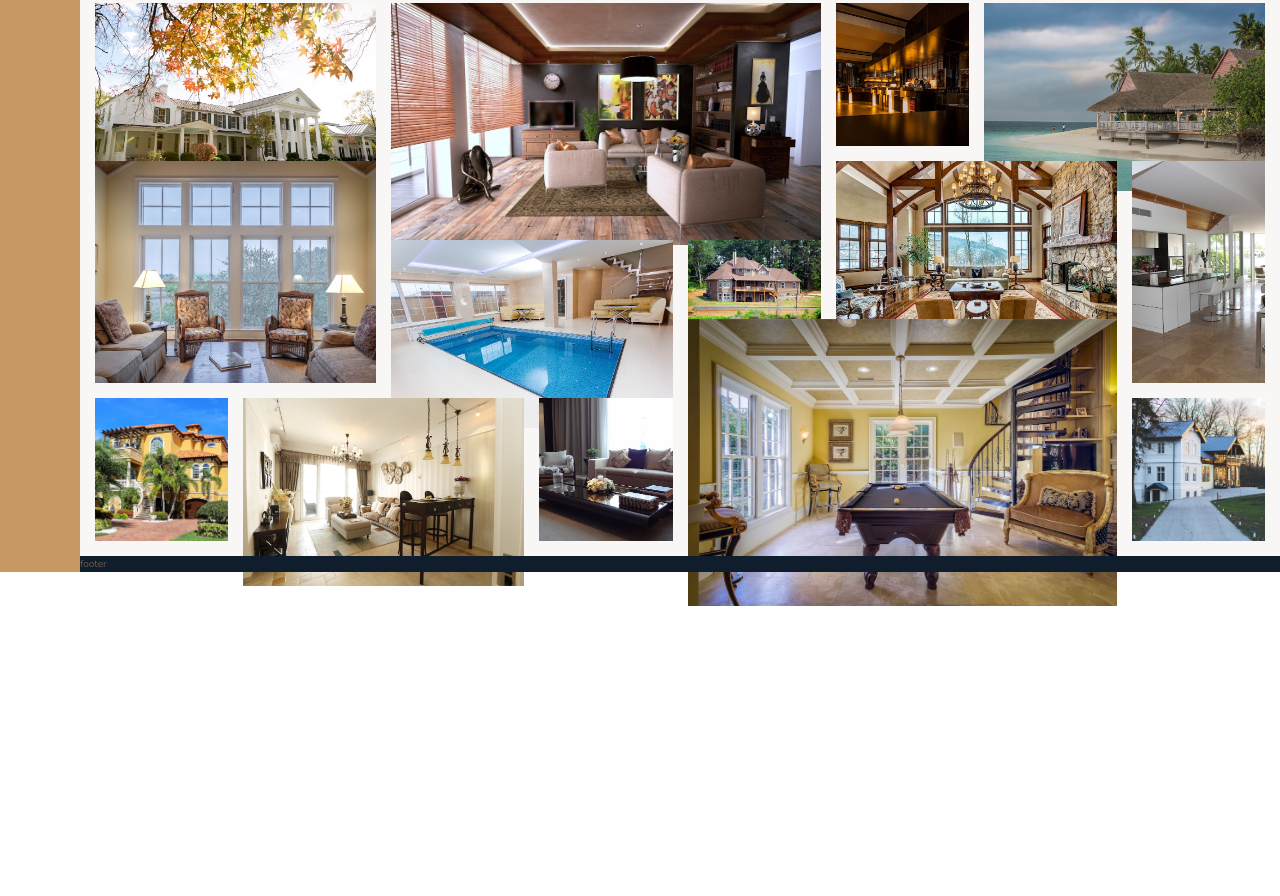
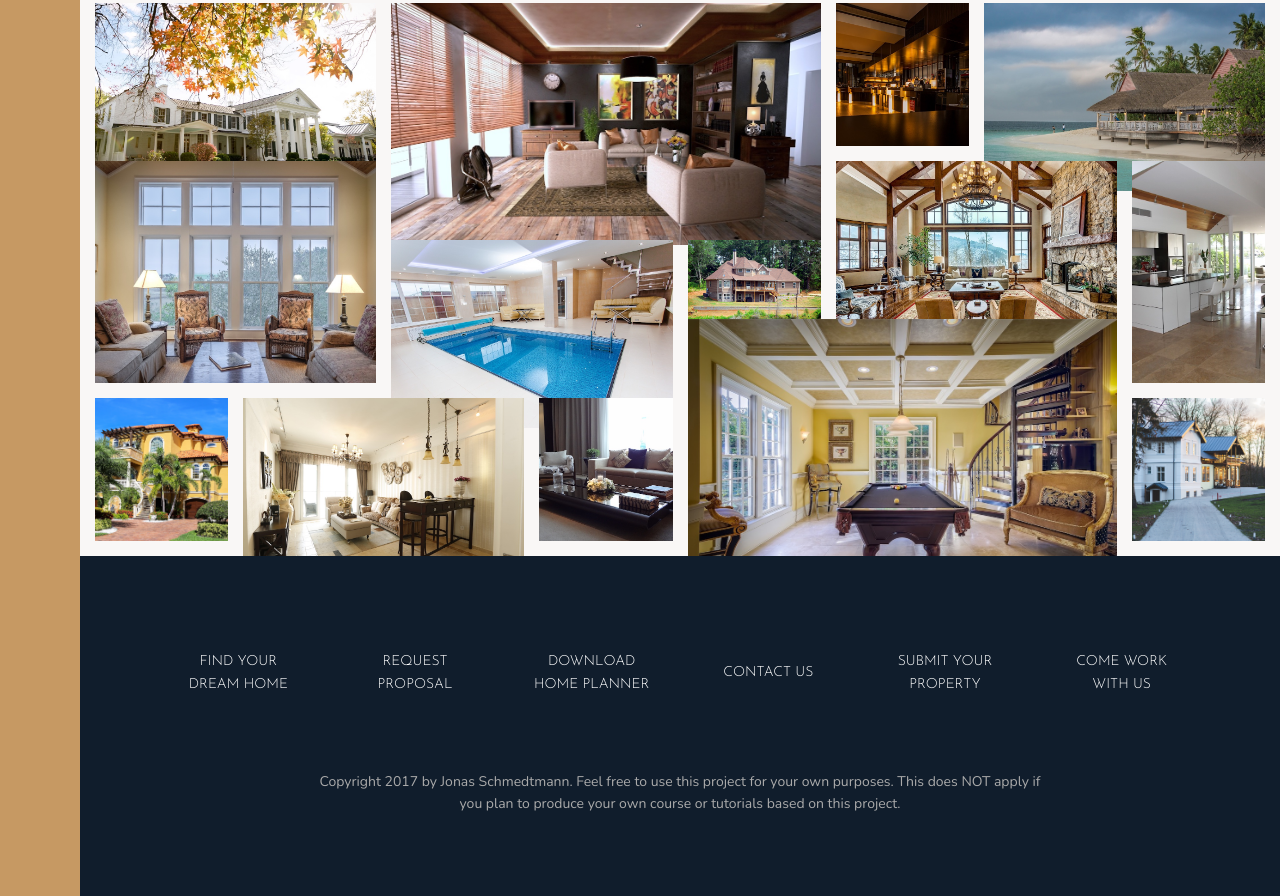
Before and after one commit to eelok/grid-3-nnexterr, a website: page index.html in a window 1280 px wide. Shown: the part 3084-3980 px from the top of the page. Before the commit the page ends 3690 px from the top, so only its background shows below. Drawn offline with nearby package versions, Linux system fonts and the light colour scheme.

Commit message:
complete footer section

```diff
--- a/index.html
+++ b/index.html
@@ -340,7 +340,18 @@
         </section>
 
         <footer class="footer">
-            footer
+            <ul class="nav">
+                <li class="nav__item"><a href="#" class="nav__link">Find your dream home</a></li>
+                <li class="nav__item"><a href="#" class="nav__link">Request proposal</a></li>
+                <li class="nav__item"><a href="#" class="nav__link">Download home planner</a></li>
+                <li class="nav__item"><a href="#" class="nav__link">Contact us</a></li>
+                <li class="nav__item"><a href="#" class="nav__link">Submit your property</a></li>
+                <li class="nav__item"><a href="#" class="nav__link">Come work with us</a></li>
+            </ul>
+            <p class="copyright">
+                Copyright 2017 by Jonas Schmedtmann. Feel free to use this project for your own purposes. This does NOT apply if you plan
+                to produce your own course or tutorials based on this project.
+            </p>
         </footer>
 
 
--- a/sass/_footer.scss
+++ b/sass/_footer.scss
@@ -1,4 +1,42 @@
 .footer{
     background-color: $color-secondary;
     grid-column: full-start / full-end;
+    padding: 8rem;
 }
+
+.nav {
+    display: grid;
+    grid-template-columns: repeat(auto-fit, minmax(15rem, 1fr));
+    grid-gap: 2rem;
+    list-style: none;
+    align-items: center;
+
+    &__link:link,
+    &__link:visited {
+        text-decoration: none;
+        color: #fff;
+        font-size: 1.4rem;
+        font-family: $font-display;
+        padding: 1.5rem;
+        display: block;
+        text-align: center;
+        text-transform: uppercase;
+        transition: all .2s;
+    }
+
+    &__link:hover,
+    &__link:active {
+        background-color: rgba(#fff, .05);
+        transform: translateY(-3px);
+    }
+}
+
+.copyright {
+    font-size: 1.4rem;
+    color: $color-grey-light-2;
+    width: 70%;
+    text-align: center;
+    margin-top: 6rem;
+    margin-left: auto;
+    margin-right: auto;
+}
```
Also changed, not shown: css/style.css.
